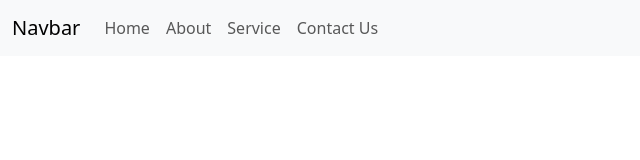
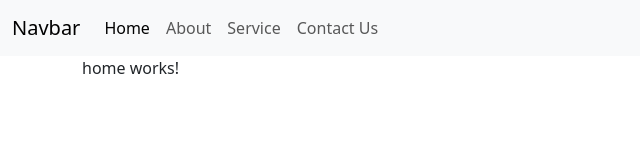
Before and after one commit to tagnam/mirekal, an Angular app: page / in a window 1280 px wide. Shown: the top 160 px of the page, without its empty margins (0-640 px from the left). Built offline with nearby package versions, Linux system fonts and the light colour scheme.

Commit message:
correct nav bar

```diff
--- a/src/app/app.component.html
+++ b/src/app/app.component.html
@@ -1,4 +1,7 @@
 <main>
+
+
+
   <nav class="navbar navbar-expand-lg bg-body-tertiary">
     <div class="container-fluid">
       <a class="navbar-brand" href="#">Navbar</a>
@@ -8,7 +11,7 @@
       <div class="collapse navbar-collapse" id="navbarNav">
         <ul class="navbar-nav">
           <li class="nav-item">
-            <a class="nav-link" routerLink="" >Home</a>
+            <a class="nav-link active" routerLink="" >Home</a>
           </li>
           <li class="nav-item">
             <a class="nav-link" routerLink ="/about" >About</a>
@@ -23,3 +26,8 @@
       </div>
     </div>
   </nav>
+  <section>
+    <div class="container">
+        <router-outlet></router-outlet>
+    </div>
+  </section>
--- a/src/app/app.routes.ts
+++ b/src/app/app.routes.ts
@@ -10,6 +10,6 @@ export const routes: Routes = [
 
     {path:"", component:HomeComponent},
     {path:"about", component:AboutComponent},
-    {path:"contact", component:AboutComponent},
-    {path:"service", component:AboutComponent}
+    {path:"contact", component:ContactComponent},
+    {path:"service", component:ServiceComponent}
 ];
```
